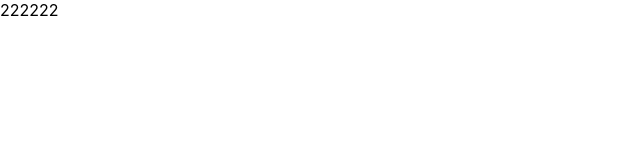
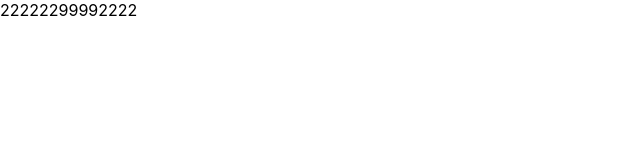
Before and after one commit to xiaoshuangshuang/react-demo, a React (Create React App) app: page / in a window 1280 px wide. Shown: the top 160 px of the page, without its empty margins (0-640 px from the left). Built offline with nearby package versions, Linux system fonts and the light colour scheme.

Commit message:
测试一下

```diff
--- a/src/App.js
+++ b/src/App.js
@@ -3,7 +3,7 @@ import React from 'react';
 function App() {
     return (
         <div>
-            <div>222222</div>
+            <div>22222299992222</div>
         </div>
     );
 };
```
